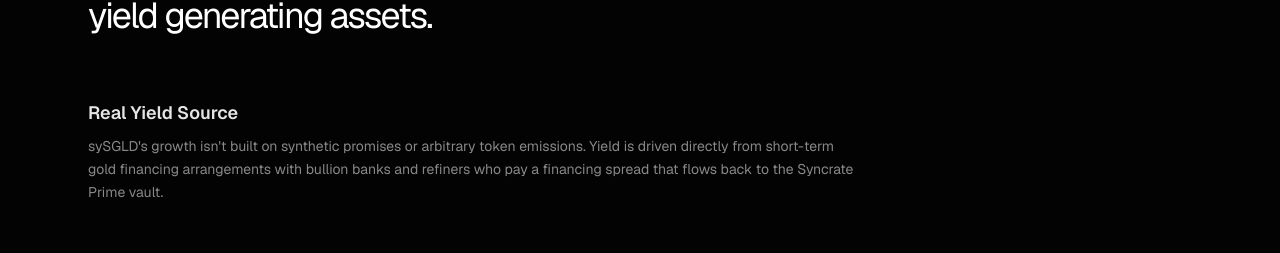
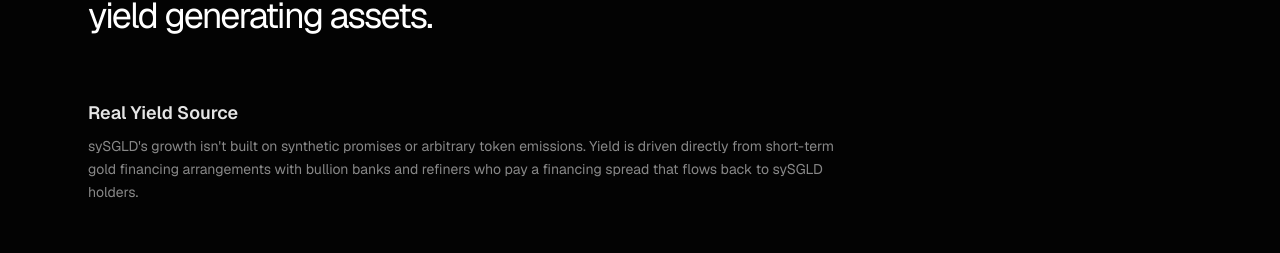
Before and after one commit to Syncrate-Finance/syncrate-frontend, a Next.js app: page / in a window 1280 px wide. Shown: the part 1570-1823 px from the top of the page. Built offline with nearby package versions, Linux system fonts and the light colour scheme; what @rainbow-me/rainbowkit, wagmi would draw is missing.

Commit message:
Update page.tsx

```diff
--- a/app/page.tsx
+++ b/app/page.tsx
@@ -254,7 +254,7 @@ export default function LaunchingSoon() {
             Real Yield Source
           </h4>
           <p className="text-sm text-[#888888] leading-relaxed">
-            sySGLD's growth isn't built on synthetic promises or arbitrary token emissions. Yield is driven directly from short-term gold financing arrangements with bullion banks and refiners who pay a financing spread that flows back to the Syncrate Prime vault.
+            sySGLD's growth isn't built on synthetic promises or arbitrary token emissions. Yield is driven directly from short-term gold financing arrangements with bullion banks and refiners who pay a financing spread that flows back to sySGLD holders.
           </p>
         </div>
 
```
